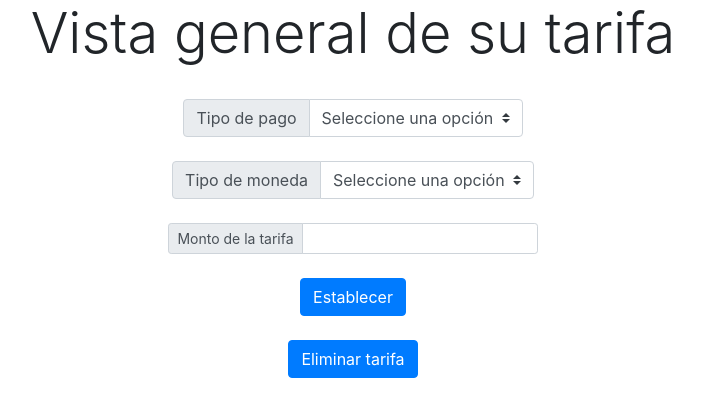
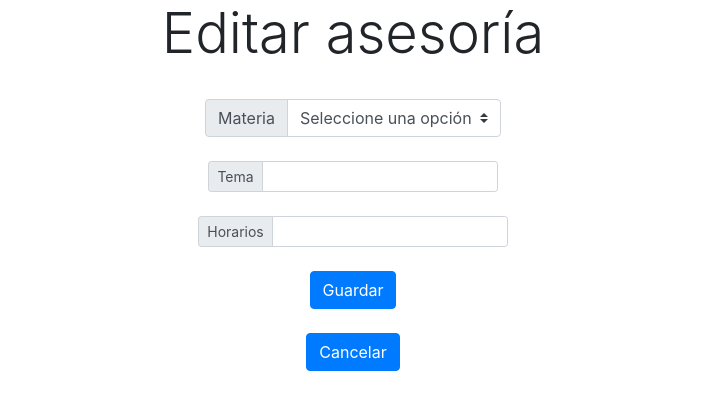
Before and after one commit to EricTorres27/NextAdvisor, a React (Create React App) app in the folder frontend/: page / in a window 1280 px wide. Shown: the top 416 px of the page, without its empty margins (287-989 px from the left). Built offline with nearby package versions, Linux system fonts and the light colour scheme.

Commit message:
Front/interfaz Editar registro de asesoría

```diff
--- a/frontend/src/App.js
+++ b/frontend/src/App.js
@@ -4,6 +4,7 @@ import './App.css';
 
 
 import RegistrarAsesoria from './Components/RegistrarAsesoria';
+import EditarRegistroAsesoria from './Components/EditarRegistroAsesoria';
 import MetodoPago from './Components/MetodoPago';
 import navbarNA from './Components/navbarNA';
 import { NavbarBrand } from 'reactstrap';
@@ -14,7 +15,7 @@ function App() {
   return (
     <div className="App">
 
-  <MetodoPago/>
+  <EditarRegistroAsesoria/>
     </div>
   );
 }
--- /dev/null
+++ b/frontend/src/Components/EditarRegistroAsesoria.js
@@ -0,0 +1,60 @@
+import React, { Component, useState } from 'react'
+import 'bootstrap/dist/css/bootstrap.min.css';
+import { Dropdown, DropdownToggle, DropdownMenu, DropdownItem } from 'reactstrap';
+
+
+
+
+export default class EditarRegistroAsesoria extends Component {
+    render() {
+
+        return (
+
+
+        <form>
+            <h1  class="display-4" >Editar asesoría</h1>
+             <br></br>
+            <label  >
+
+            <div class="input-group mb-3" >
+                <div class="input-group-prepend">
+                    <label class="input-group-text" for="inputGroupSelect01" >Materia</label>
+                </div>
+                <select class="custom-select" id="inputGroupSelect01">
+                    <option selected>Seleccione una opción</option>
+                    <option value="1" class="dropdown-item" >Matematicas</option>
+                    <option value="2"class="dropdown-item" >Español</option>
+                    <option value="3" class="dropdown-item" >Historia</option>
+                </select>
+            </div>
+
+
+            </label >
+            <br></br>
+            <label>
+              <div class="input-group input-group-sm mb-3" >
+                <div class="input-group-prepend">
+                    <span class="input-group-text" id="inputGroup-sizing-sm">Tema</span>
+                </div>
+                    <input type="text" class="form-control" aria-label="Small" aria-describedby="inputGroup-sizing-sm"></input>
+                </div>
+          </label>
+            <br></br>
+            <label  >
+              <div class="input-group input-group-sm mb-3">
+                <div class="input-group-prepend">
+                    <span class="input-group-text" id="inputGroup-sizing-sm">Horarios</span>
+                </div>
+                    <input type="text" class="form-control" aria-label="Small" aria-describedby="inputGroup-sizing-sm"></input>
+                </div>
+          </label>
+          <br></br>
+             <button type="button" class="btn btn-primary">Guardar</button>
+             <br></br>  <br></br>
+            <button type="button" class="btn btn-primary">Cancelar</button>
+          </form>
+
+
+        )
+    }
+}
```
